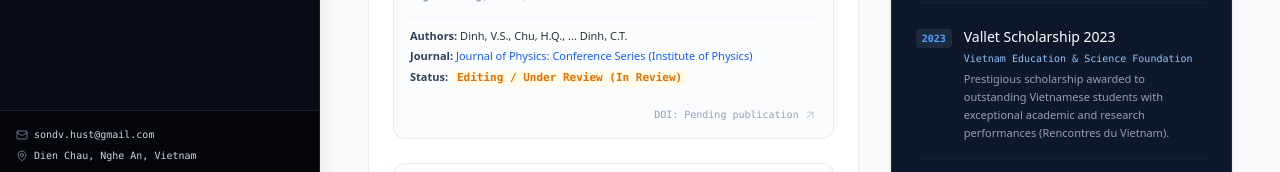
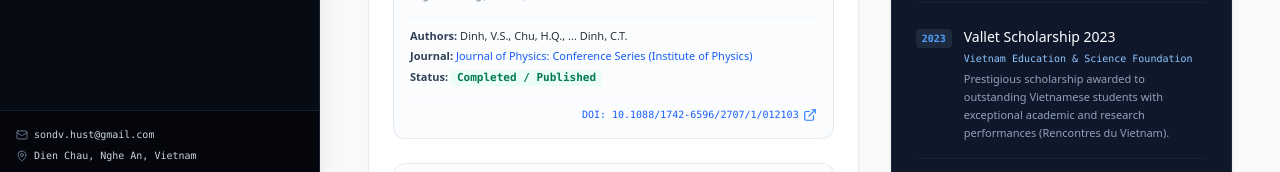
Before and after one commit to Sonhuster/portfolio, a React (Vite) app: page / in a window 1280 px wide. Both pictures are taken after a click on the button "Achievements". Shown: the part 621-793 px from the top of the page. Built offline with nearby package versions, Linux system fonts and the light colour scheme.

Commit message:
update web

```diff
--- a/src/components/Publication.tsx
+++ b/src/components/Publication.tsx
@@ -70,14 +70,32 @@ export default function Publication() {
                       <strong className="text-slate-700">Journal:</strong> <span className="text-blue-600 font-medium">{pub.publication?.journal}</span>
                     </div>
                     <div>
-                      <strong className="text-slate-700">Status:</strong> <span className="inline-flex items-center text-amber-600 bg-amber-50 px-1.5 py-0.2 rounded font-mono font-semibold">Editing / Under Review (In Review)</span>
+                      <strong className="text-slate-700">Status:</strong>{" "}
+                      <span className={`inline-flex items-center px-1.5 py-0.2 rounded font-mono font-semibold ${
+                        pub.status === "Completed"
+                          ? "text-emerald-700 bg-emerald-50"
+                          : "text-amber-600 bg-amber-50"
+                      }`}>
+                        {pub.status === "Completed" ? "Completed / Published" : "Editing / Under Review"}
+                      </span>
                     </div>
                   </div>
 
                   <div className="flex justify-end pt-2 border-t border-slate-100/50">
-                    <span className="inline-flex items-center gap-1 text-[10px] text-slate-400 font-mono select-none">
-                      DOI: Pending publication <ArrowUpRight className="w-3.5 h-3.5 text-slate-300" />
-                    </span>
+                    {pub.publication?.doi ? (
+                      <a
+                        href={`https://doi.org/${pub.publication.doi}`}
+                        target="_blank"
+                        rel="noopener noreferrer"
+                        className="inline-flex items-center gap-1 text-[10px] text-blue-600 hover:text-blue-800 font-mono transition-colors"
+                      >
+                        DOI: {pub.publication.doi} <ExternalLink className="w-3.5 h-3.5 text-blue-500" />
+                      </a>
+                    ) : (
+                      <span className="inline-flex items-center gap-1 text-[10px] text-slate-400 font-mono select-none">
+                        DOI: Pending publication <ArrowUpRight className="w-3.5 h-3.5 text-slate-300" />
+                      </span>
+                    )}
                   </div>
                 </div>
               ))}
```
Also changed, not shown: vite.config.ts (+1 -1 lines).
